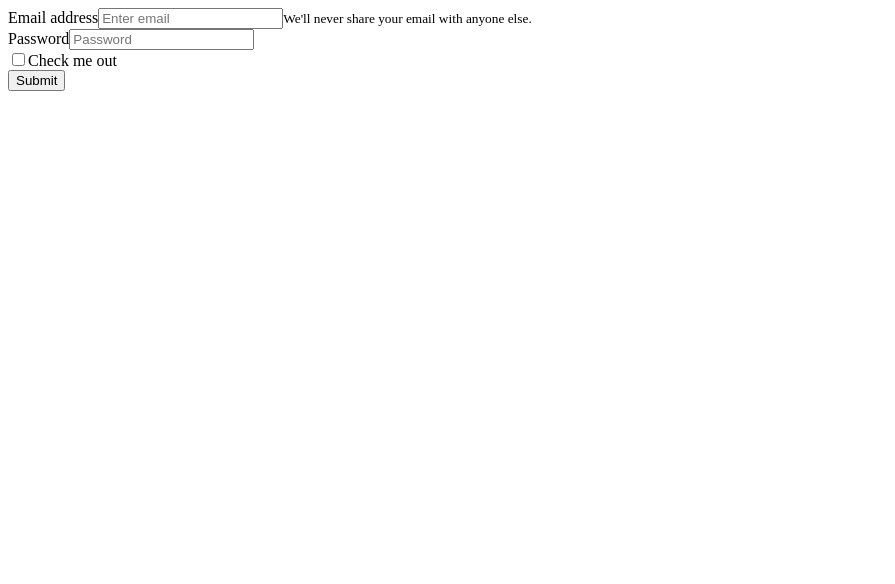
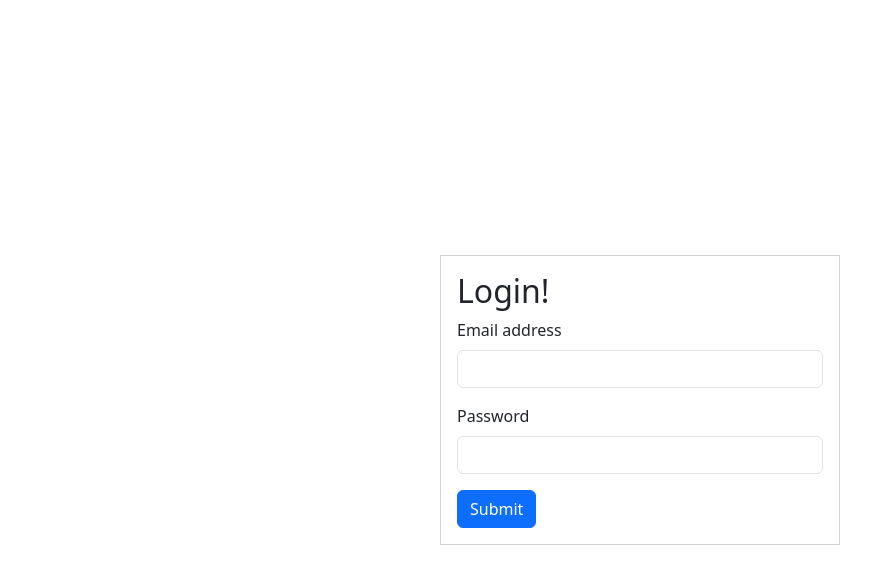
Before and after one commit to Abdulrahman-jarkas/Parent-ApS---Assessment---Abdulrhman-jarkas, an Angular app: page /auth in a window 1280 px wide. Shown: the top 584 px of the page, without its empty margins (0-895 px from the left). Built offline with nearby package versions, Linux system fonts and the light colour scheme.

Commit message:
login - ui

```diff
--- a/angular.json
+++ b/angular.json
@@ -24,8 +24,13 @@
             "tsConfig": "tsconfig.app.json",
             "inlineStyleLanguage": "scss",
             "assets": ["src/favicon.ico", "src/assets"],
-            "styles": ["src/styles.scss"],
-            "scripts": []
+            "styles": [
+              "src/styles.scss",
+              "node_modules/bootstrap/scss/bootstrap.scss"
+            ],
+            "scripts": [
+              "node_modules/bootstrap/dist/js/bootstrap.bundle.min.js"
+            ]
           },
           "configurations": {
             "production": {
--- a/src/app/app.component.html
+++ b/src/app/app.component.html
@@ -1 +1,4 @@
-<router-outlet />
+<div class="h-100">
+
+    <router-outlet />
+</div>
--- a/src/app/features/auth/auth.component.html
+++ b/src/app/features/auth/auth.component.html
@@ -1,29 +1,20 @@
-<form>
-  <div class="form-group">
-    <label for="exampleInputEmail1">Email address</label>
+<div class="d-flex align-items-center justify-content-center h-100">
+  <form class="login">
+    <h2>Login!</h2>
+    <div class="mb-3">
+      <label for="exampleInputEmail1" class="form-label">Email address</label>
       <input
         type="email"
         class="form-control"
         id="exampleInputEmail1"
         aria-describedby="emailHelp"
-      placeholder="Enter email"
-    />
-    <small id="emailHelp" class="form-text text-muted"
-      >We'll never share your email with anyone else.</small
-    >
-  </div>
-  <div class="form-group">
-    <label for="exampleInputPassword1">Password</label>
-    <input
-      type="password"
-      class="form-control"
-      id="exampleInputPassword1"
-      placeholder="Password"
       />
     </div>
-  <div class="form-group form-check">
-    <input type="checkbox" class="form-check-input" id="exampleCheck1" />
-    <label class="form-check-label" for="exampleCheck1">Check me out</label>
+    <div class="mb-3">
+      <label for="exampleInputPassword1" class="form-label">Password</label>
+      <input type="password" class="form-control" id="exampleInputPassword1" />
     </div>
+
     <button type="submit" class="btn btn-primary">Submit</button>
   </form>
+</div>
--- a/src/app/features/auth/auth.component.scss
+++ b/src/app/features/auth/auth.component.scss
@@ -0,0 +1,5 @@
+.login {
+    padding: 1rem;
+    width: 25rem;
+    border: 1px solid lightgray;
+}
--- a/src/styles.scss
+++ b/src/styles.scss
@@ -1 +1,4 @@
 /* You can add global styles to this file, and also import other style files */
+body {
+    height: 100vh;
+}
```
Lines whose indentation alone changed are shown as unchanged.
